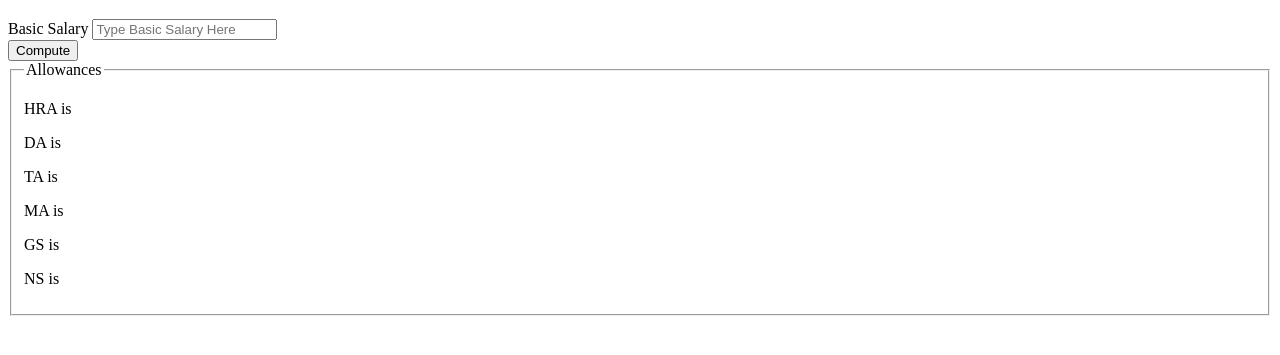
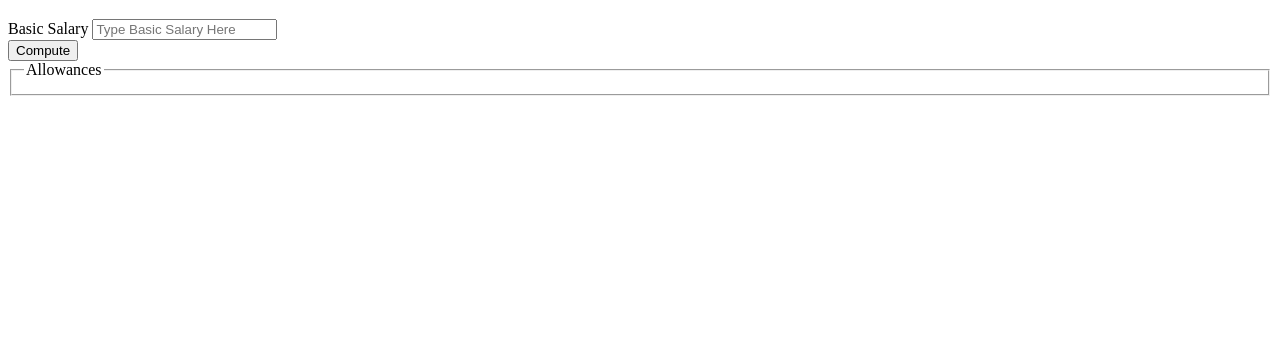
Before and after one commit to ankushsingh24/Salary-Calculation, a plain HTML site: page index.html in a window 1280 px wide. Shown: the part 61-416 px from the top of the page. Drawn offline with Linux system fonts and the light colour scheme.

Commit message:
removed repetition

```diff
--- a/index.html
+++ b/index.html
@@ -5,8 +5,9 @@
     <meta http-equiv="X-UA-Compatible" content="IE=edge" />
     <meta name="viewport" content="width=device-width, initial-scale=1.0" />
     <title>Salary Calculation</title>
+    <script src="script/model.js"></script>
+    <!-- <script src="script/controller.js" defer></script> -->
     <script src="script/controller.js"></script>
-    <script src="script/model.js"></script>
   </head>
 
   <body>
@@ -14,16 +15,16 @@
     <label for="">Basic Salary</label>
     <input id="salary" type="text" placeholder="Type Basic Salary Here" />
     <br />
-    <button onclick="compute()">Compute</button>
+    <button id="compute"">Compute</button>
     <br />
-    <fieldset>
+    <fieldset id="output">
       <legend>Allowances</legend>
-      <p>HRA is <span id="hra"></span></p>
+      <!-- <p>HRA is <span id="hra"></span></p>
       <p>DA is <span id="da"></span></p>
       <p>TA is <span id="ta"></span></p>
       <p>MA is <span id="ma"></span></p>
       <p>GS is <span id="gs"></span></p>
-      <p>NS is <span id="ns"></span></p>
+      <p>NS is <span id="ns"></span></p> -->
     </fieldset>
   </body>
 </html>
```
